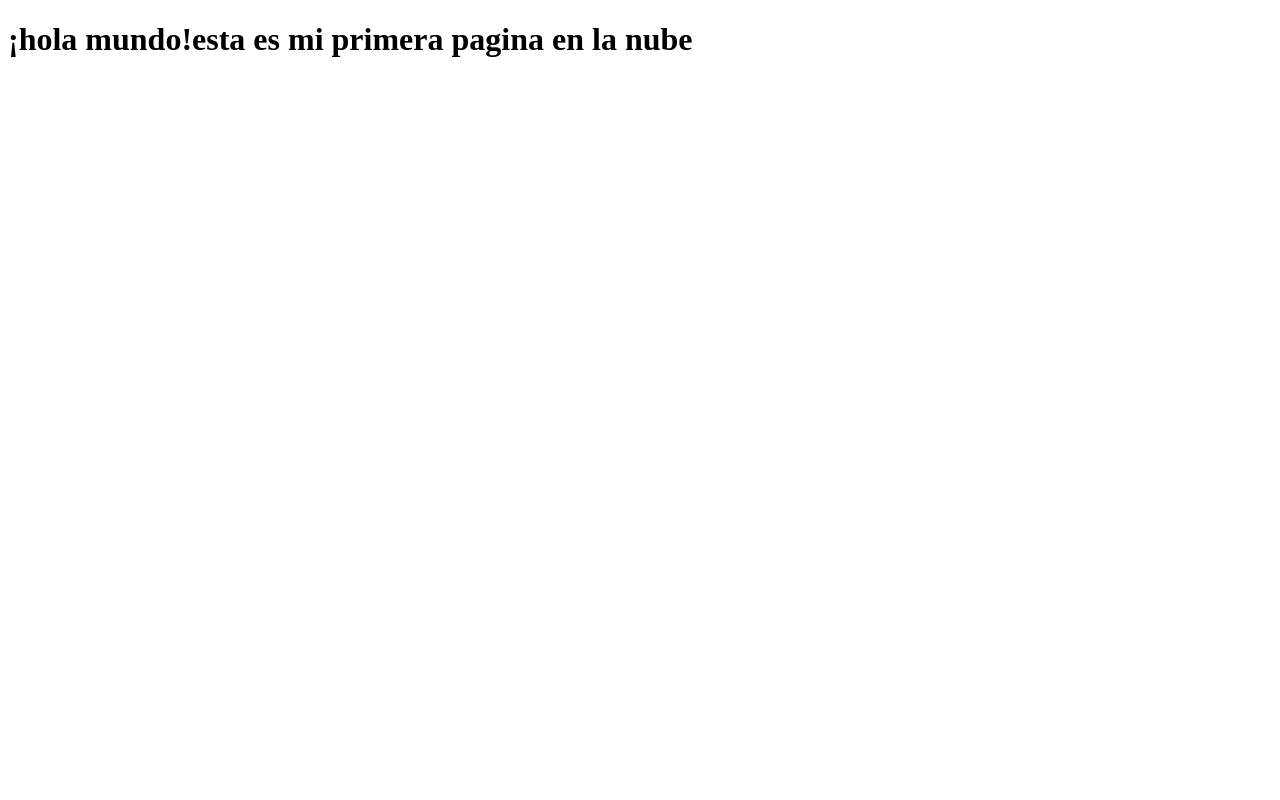
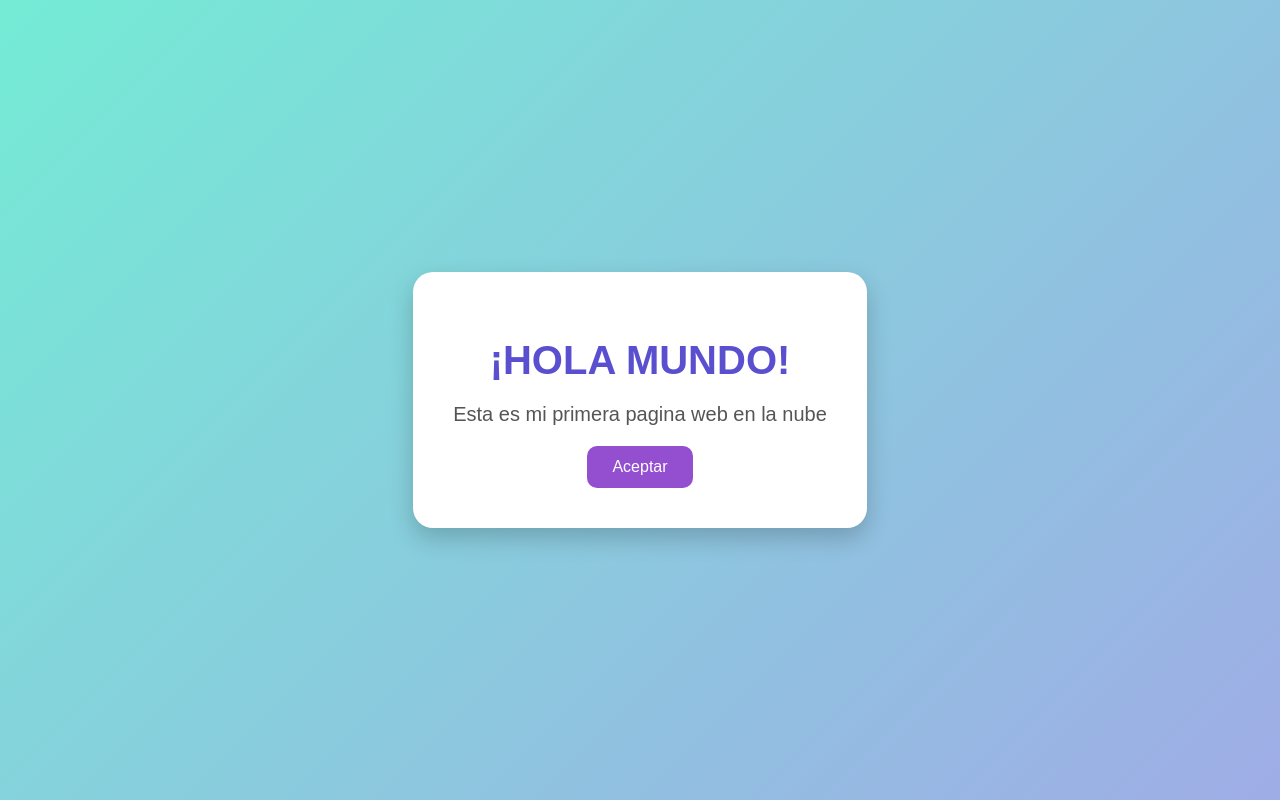
Before and after one commit to mishelolmost-cloud/hola-mundo.web, a plain HTML site: page index.html in a window 1280 px wide. Drawn offline with Linux system fonts and the light colour scheme.

Commit message:
Add files via upload

```diff
--- a/index.html
+++ b/index.html
@@ -1,9 +1,58 @@
 <!DOCTYPE html>
-<html>
+<html lang="es">
 <head>
-    <title>Hola Mundo</title>
+  <meta charset="UTF-8">
+  <title>Hola Mundo</title>
+  <style>
+    body {
+        margin: 0;
+        font-family: Arial, sans-serif;
+        background: linear-gradient(135deg, #74ebd5, #9face6);
+        height: 100vh;
+        display: flex;
+        justify-content: center;
+        align-items: center;
+    }
+
+    .contenedor {
+        background-color: white;
+        padding: 40px;
+        border-radius: 20px;
+        text-align: center;
+        box-shadow: 0 10px 25px rgba(0, 0, 0, 0.2);
+    }
+
+    h1 {
+        color: #5a4fcf;
+        font-size: 40px;
+        margin-bottom: 10px;
+    }
+
+    p {
+        color: #555;
+        font-size: 20px;
+    }
+
+    button {
+        background-color: #934fcf;
+        color: white;
+        border: none;
+        padding: 12px 25px;
+        border-radius: 10px;
+        font-size: 16px;
+        cursor: pointer;
+    }
+
+    button:hover {
+        background-color: #3592a3;
+    }
+  </style>
 </head>
 <body>
-    <h1>¡hola mundo!esta es mi primera pagina en la nube</h1>
+  <div class="contenedor">
+    <h1>¡HOLA MUNDO!</h1>
+    <p>Esta es mi primera pagina web en la nube</p>
+    <button>Aceptar</button>
+  </div>
 </body>
 </html>
```
